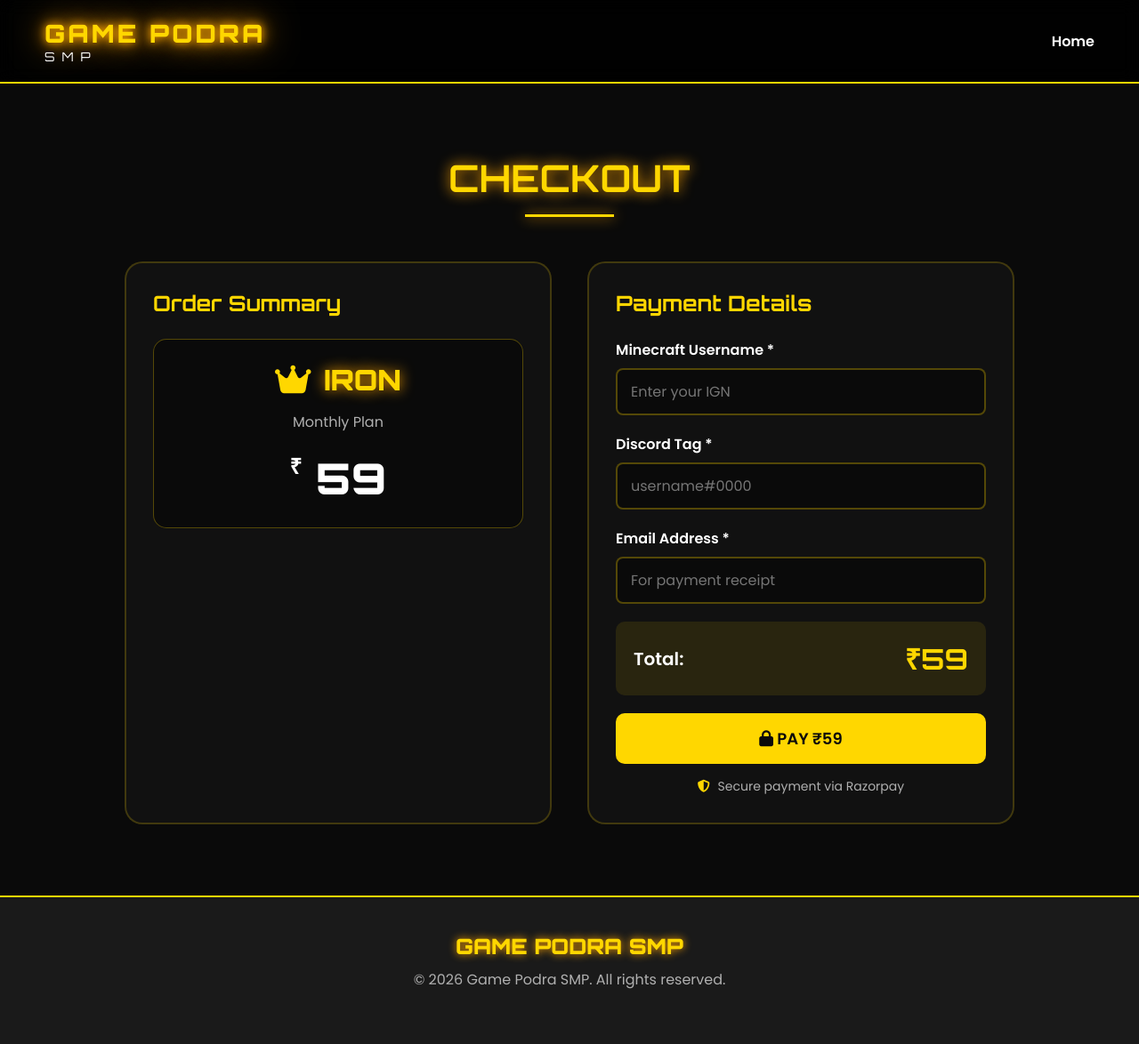
After one commit to spy1345a/GamePodra-Store, a Flask app: page /checkout in a window 1280 px wide. The commit adds this page. Shown: the whole page at 89% size. Run offline with Flask 3, Linux system fonts and the light colour scheme.

Commit message:
Add checkout page with rank selection

```diff
--- a/app.py
+++ b/app.py
@@ -1,11 +1,34 @@
-from flask import Flask, render_template
+from flask import Flask, render_template, request, redirect, url_for
 
 app = Flask(__name__)
+
+RANKS = {
+    'iron': {'name': 'IRON', 'monthly': 59, 'lifetime': 399},
+    'gold': {'name': 'GOLD', 'monthly': 99, 'lifetime': 699},
+    'diamond': {'name': 'DIAMOND', 'monthly': 179, 'lifetime': 1299},
+    'netherite': {'name': 'NETHERITE', 'monthly': 299, 'lifetime': 2199},
+    'god': {'name': 'GOD', 'monthly': 499, 'lifetime': 3599}
+}
 
 
 @app.route('/')
 def index():
-    return render_template('index.html')
+    return render_template('index.html', ranks=RANKS)
+
+
+@app.route('/checkout')
+def checkout():
+    rank_key = request.args.get('rank', 'iron')
+    billing = request.args.get('billing', 'monthly')
+
+    rank = RANKS.get(rank_key, RANKS['iron'])
+    price = rank[billing]
+
+    return render_template('checkout.html',
+                         rank_name=rank['name'],
+                         rank_key=rank_key,
+                         billing=billing,
+                         price=price)
 
 
 if __name__ == '__main__':
--- a/static/style.css
+++ b/static/style.css
@@ -777,3 +777,126 @@ footer p {
 html {
     scroll-behavior: smooth;
 }
+
+/* Checkout Page */
+.checkout-section {
+    padding: 80px 20px;
+    min-height: 80vh;
+    position: relative;
+    z-index: 1;
+}
+
+.checkout-container {
+    display: flex;
+    gap: 40px;
+    max-width: 1000px;
+    margin: 0 auto;
+    flex-wrap: wrap;
+    justify-content: center;
+}
+
+.order-summary,
+.payment-form {
+    flex: 1;
+    min-width: 300px;
+    background: var(--card-bg);
+    border-radius: 20px;
+    padding: 30px;
+    border: 2px solid rgba(255, 215, 0, 0.2);
+}
+
+.order-summary h2,
+.payment-form h2 {
+    font-family: 'Orbitron', sans-serif;
+    color: var(--yellow);
+    margin-bottom: 25px;
+    font-size: 24px;
+}
+
+.summary-card {
+    background: var(--black);
+    border-radius: 15px;
+    padding: 25px;
+    text-align: center;
+    border: 1px solid rgba(255, 215, 0, 0.3);
+}
+
+.rank-info {
+    display: flex;
+    align-items: center;
+    justify-content: center;
+    gap: 15px;
+    margin-bottom: 15px;
+}
+
+.rank-info i {
+    font-size: 36px;
+    color: var(--yellow);
+}
+
+.rank-name {
+    font-family: 'Orbitron', sans-serif;
+    font-size: 32px;
+    font-weight: 900;
+    color: var(--yellow);
+    text-shadow: 0 0 15px var(--yellow-glow);
+}
+
+.billing-type {
+    color: var(--text-dim);
+    font-size: 16px;
+    margin-bottom: 20px;
+}
+
+.price-display {
+    font-family: 'Orbitron', sans-serif;
+    font-size: 48px;
+    font-weight: 900;
+    color: #fff;
+}
+
+.price-display .currency {
+    font-size: 24px;
+    vertical-align: top;
+}
+
+.total-amount {
+    display: flex;
+    justify-content: space-between;
+    align-items: center;
+    padding: 20px;
+    background: rgba(255, 215, 0, 0.1);
+    border-radius: 10px;
+    margin-bottom: 20px;
+    font-size: 20px;
+    font-weight: 600;
+}
+
+.total-amount .amount {
+    font-family: 'Orbitron', sans-serif;
+    color: var(--yellow);
+    font-size: 32px;
+}
+
+.secure-note {
+    text-align: center;
+    color: var(--text-dim);
+    font-size: 14px;
+    margin-top: 15px;
+}
+
+.secure-note i {
+    color: var(--yellow);
+    margin-right: 5px;
+}
+
+@media (max-width: 768px) {
+    .checkout-container {
+        flex-direction: column;
+    }
+
+    .order-summary,
+    .payment-form {
+        min-width: 100%;
+    }
+}
--- /dev/null
+++ b/templates/checkout.html
@@ -0,0 +1,105 @@
+<!DOCTYPE html>
+<html lang="en">
+<head>
+    <meta charset="UTF-8">
+    <meta name="viewport" content="width=device-width, initial-scale=1.0">
+    <title>Checkout - Game Podra SMP</title>
+    <link rel="stylesheet" href="{{ url_for('static', filename='style.css') }}">
+    <link href="https://fonts.googleapis.com/css2?family=Orbitron:wght@400;700;900&family=Poppins:wght@300;400;600&display=swap" rel="stylesheet">
+    <link rel="stylesheet" href="https://cdnjs.cloudflare.com/ajax/libs/font-awesome/6.4.0/css/all.min.css">
+</head>
+<body>
+    <div class="particles" id="particles"></div>
+
+    <nav>
+        <div class="logo">
+            <span class="logo-text">GAME PODRA</span>
+            <span class="logo-sub">SMP</span>
+        </div>
+        <div class="nav-links">
+            <a href="/">Home</a>
+        </div>
+    </nav>
+
+    <section class="checkout-section">
+        <h1 class="section-title">CHECKOUT</h1>
+
+        <div class="checkout-container">
+            <div class="order-summary">
+                <h2>Order Summary</h2>
+                <div class="summary-card">
+                    <div class="rank-info">
+                        <i class="fas fa-crown"></i>
+                        <span class="rank-name">{{ rank_name }}</span>
+                    </div>
+                    <div class="billing-type">
+                        {% if billing == 'monthly' %}
+                            Monthly Plan
+                        {% else %}
+                            Lifetime Plan
+                        {% endif %}
+                    </div>
+                    <div class="price-display">
+                        <span class="currency">₹</span>
+                        <span class="amount">{{ price }}</span>
+                    </div>
+                </div>
+            </div>
+
+            <div class="payment-form">
+                <h2>Payment Details</h2>
+                <form id="checkoutForm">
+                    <div class="form-group">
+                        <label for="minecraftName">Minecraft Username *</label>
+                        <input type="text" id="minecraftName" name="minecraft_name" required placeholder="Enter your IGN">
+                    </div>
+                    <div class="form-group">
+                        <label for="discordTag">Discord Tag *</label>
+                        <input type="text" id="discordTag" name="discord_tag" required placeholder="username#0000">
+                    </div>
+                    <div class="form-group">
+                        <label for="email">Email Address *</label>
+                        <input type="email" id="email" name="email" required placeholder="For payment receipt">
+                    </div>
+
+                    <div class="total-amount">
+                        <span>Total:</span>
+                        <span class="amount">₹{{ price }}</span>
+                    </div>
+
+                    <button type="submit" class="pay-btn">
+                        <i class="fas fa-lock"></i> Pay ₹{{ price }}
+                    </button>
+
+                    <p class="secure-note">
+                        <i class="fas fa-shield-alt"></i> Secure payment via Razorpay
+                    </p>
+                </form>
+            </div>
+        </div>
+    </section>
+
+    <footer>
+        <div class="footer-content">
+            <div class="footer-logo">GAME PODRA SMP</div>
+            <p>© 2026 Game Podra SMP. All rights reserved.</p>
+        </div>
+    </footer>
+
+    <script>
+        document.getElementById('checkoutForm').addEventListener('submit', function(e) {
+            e.preventDefault();
+            const minecraftName = document.getElementById('minecraftName').value;
+            const discordTag = document.getElementById('discordTag').value;
+            const email = document.getElementById('email').value;
+
+            if (!minecraftName || !discordTag || !email) {
+                alert('Please fill in all fields');
+                return;
+            }
+
+            alert('Razorpay integration coming soon! Contact us on Discord for now.');
+        });
+    </script>
+</body>
+</html>
```
Also changed, not shown: templates/index.html (+5 -26 lines).
